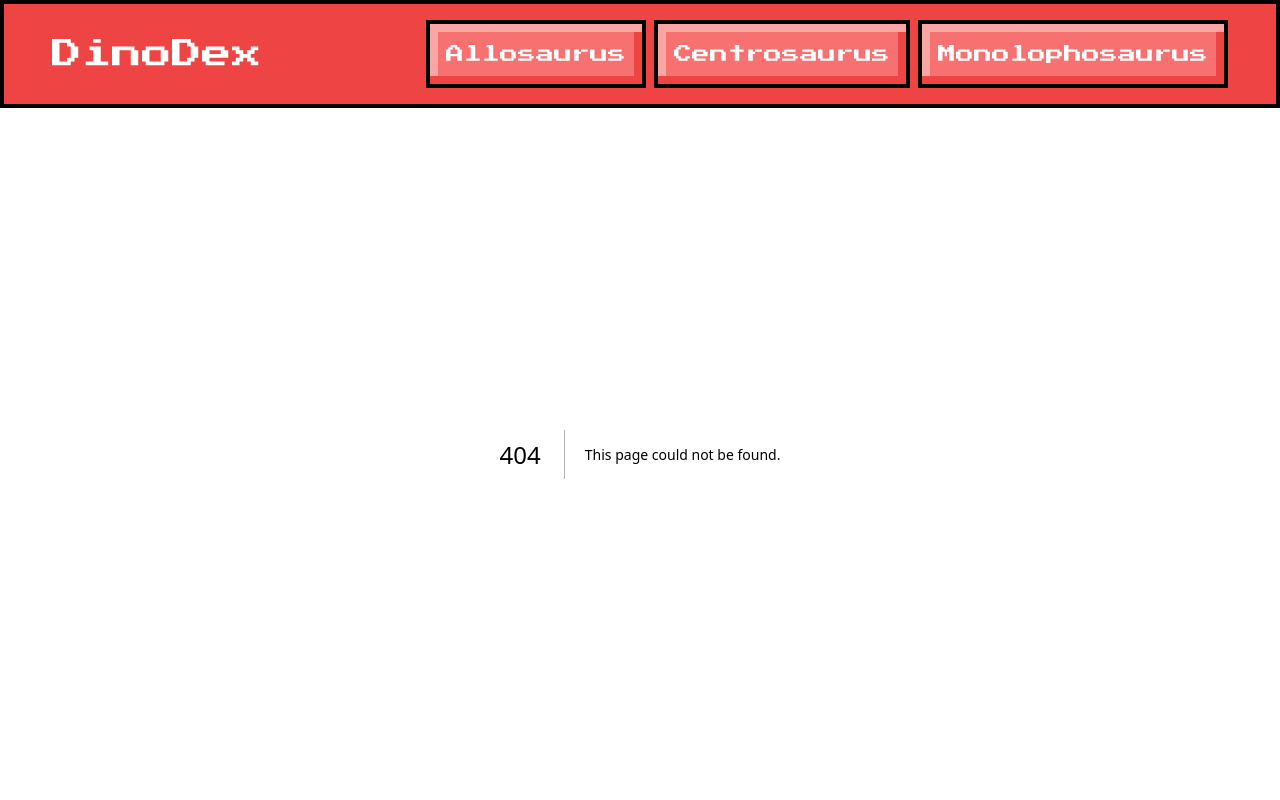
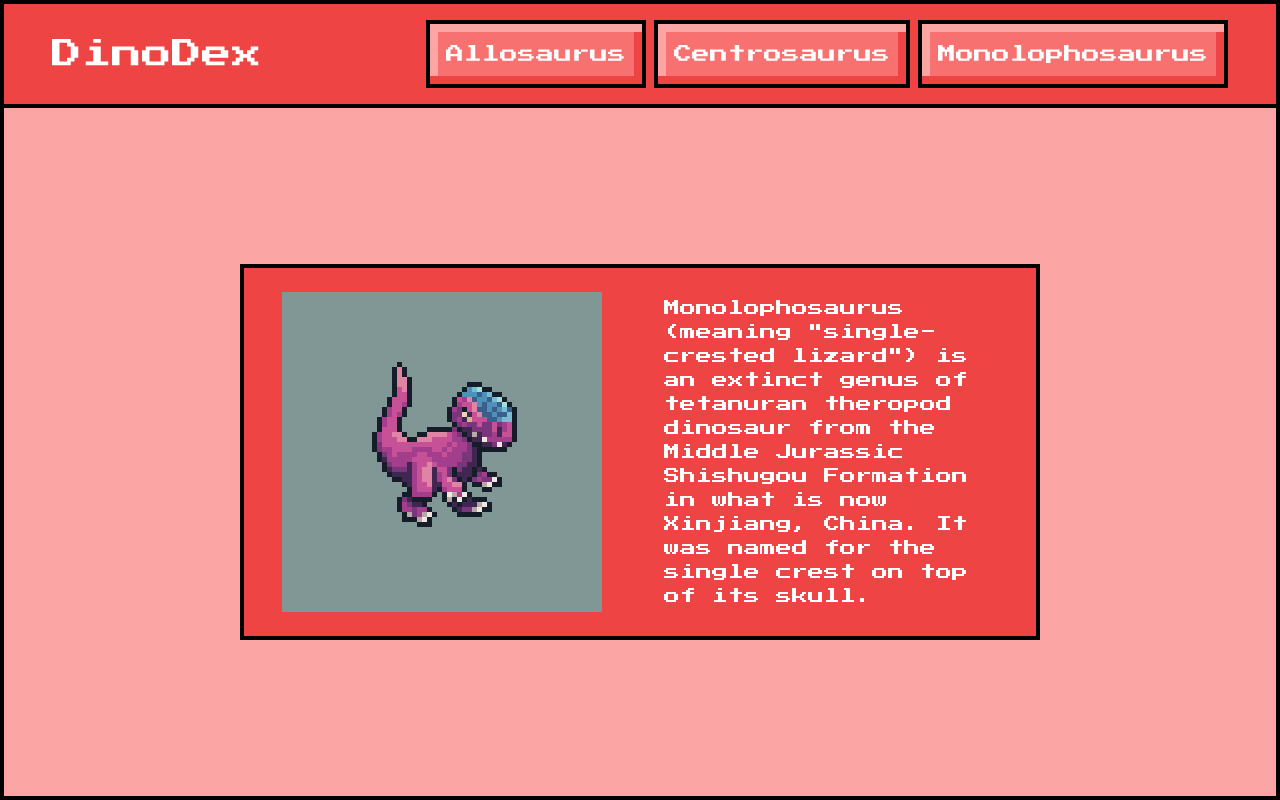
Before and after one commit to Leonelmarianog/nextjs14-dinodex, a Next.js app: page /monolophosaurus in a window 1280 px wide. Before the commit this address had no page. Built offline with nearby package versions, Linux system fonts and the light colour scheme.

Commit message:
feat: add remaining pages

```diff
--- /dev/null
+++ b/src/app/centrosaurus/page.tsx
@@ -0,0 +1,15 @@
+import { Details } from "@/components/details";
+
+import centrosaurusChibi from "public/images/centrosaurus-chibi.gif";
+
+export default function CentrosaurusPage() {
+  return (
+    <div className="h-screen flex justify-center items-center min-w-[320px] p-4 border border-4 border-black border-t-0">
+      <Details
+        image={centrosaurusChibi}
+        alt="Chibi version of a Centrosaurus"
+        text="Centrosaurus is an extinct genus of herbivorous ceratopsian dinosaurs from the late Cretaceous of Canada. Their remains have been found in the Dinosaur Park Formation and uppermost Oldman Formation, dating from 76.5 to 75.5 million years ago."
+      />
+    </div>
+  );
+}
--- /dev/null
+++ b/src/app/monolophosaurus/page.tsx
@@ -0,0 +1,15 @@
+import { Details } from "@/components/details";
+
+import monolophosaurusChibi from "public/images/monolophosaurus-chibi.gif";
+
+export default function MonolophosaurusPage() {
+  return (
+    <div className="h-screen flex justify-center items-center min-w-[320px] p-4 border border-4 border-black border-t-0">
+      <Details
+        image={monolophosaurusChibi}
+        alt="Chibi version of a Monolophosaurus"
+        text='Monolophosaurus (meaning "single-crested lizard") is an extinct genus of tetanuran theropod dinosaur from the Middle Jurassic Shishugou Formation in what is now Xinjiang, China. It was named for the single crest on top of its skull.'
+      />
+    </div>
+  );
+}
```
